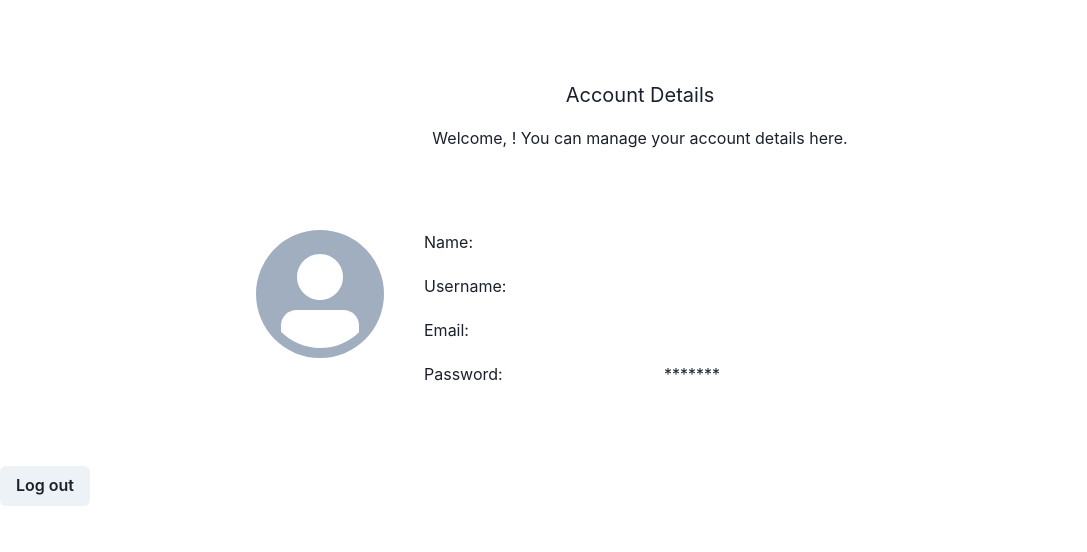
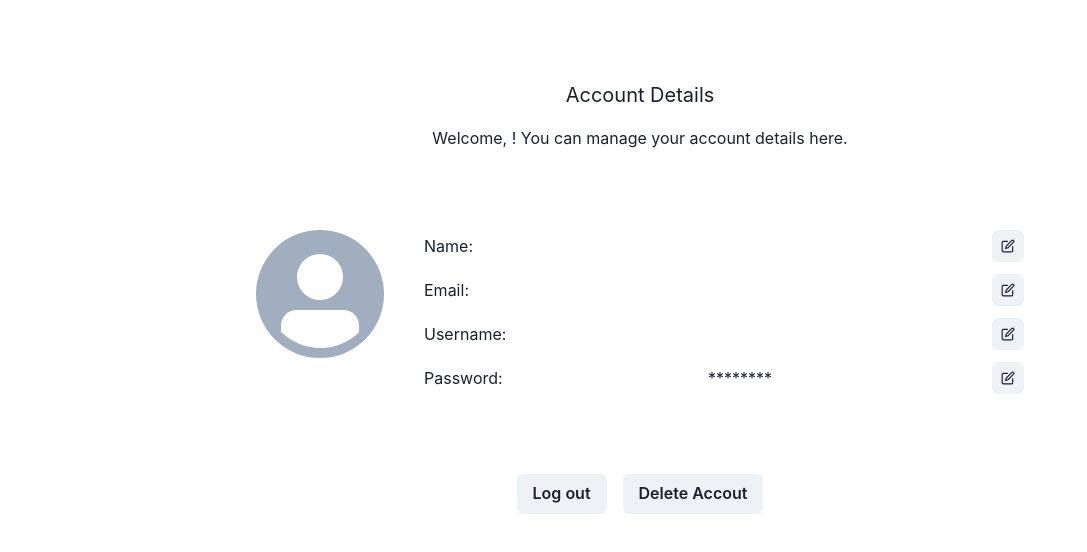
Before and after one commit to janarbo/ZenDo, a React (Create React App) app in the folder frontend/: page /profile in a window 1280 px wide. Shown: the top 552 px of the page, without its empty margins (0-1087 px from the left). Built offline with nearby package versions, Linux system fonts and the light colour scheme.

Commit message:
Updated profile page ui

```diff
--- a/frontend/package.json
+++ b/frontend/package.json
@@ -3,6 +3,7 @@
   "version": "0.1.0",
   "private": true,
   "dependencies": {
+    "@chakra-ui/icons": "^2.1.1",
     "@chakra-ui/react": "^2.8.2",
     "@emotion/react": "^11.11.3",
     "@emotion/styled": "^11.11.0",
--- a/frontend/src/Pages/Profile.tsx
+++ b/frontend/src/Pages/Profile.tsx
@@ -1,6 +1,8 @@
-import { Avatar, Box, Button, Center, Text, useToast} from "@chakra-ui/react";
+import { Avatar, Box, Button, Center, Text, useToast, IconButton} from "@chakra-ui/react";
 import React from "react";
 import { useLoaderData, useNavigate } from "react-router-dom";
+import UserDetailsRow from "../components/Profile/userDetailsRow";
+
 
 
 type Data = {
@@ -8,6 +10,8 @@ type Data = {
     name: string;
     username: string;
 }
+
+
 const Profile = () => {
     const data = useLoaderData() as Data;
     const navigate = useNavigate();
@@ -27,6 +31,14 @@ const Profile = () => {
           });
     }
 
+    const userDetailsRows = [
+        { field: 'Name', value: data.name },
+        { field: 'Email', value: data.email },
+        { field: 'Username', value: data.username },
+        { field: 'Password', value: '********' }
+
+    ]
+
     return (
     <Box>
         <Text textAlign='center' mt={20} mb={4} fontSize={20}> Account Details</Text>
@@ -36,26 +48,25 @@ const Profile = () => {
             <Box>
                 <Avatar  size="2xl" name={data.name} display='flex' alignItems='center' />
             </Box>
-            <Box display="flex" w='100%' gap={5} flexDirection='column' >
-                <Box display='flex'>
-                    <Text w='40%'>Name:</Text>
-                    <Text>{data.name}</Text>
+            <Box display="flex" w='100%' gap={3} flexDirection='column' >
+                    {/* Map over the userDetailsRows array to render UserDetailsRow dynamically */}
+                    {userDetailsRows.map((row, index) => (
+                        <UserDetailsRow key={index} field={row.field} value={row.value} />
+                    ))}
                 </Box>
-                <Box  display='flex'>
-                    <Text w='40%'>Username:</Text>
-                    <Text>{data.username}</Text>
-                </Box>
-                <Box  display='flex'>
-                    <Text w='40%'>Email:</Text>
-                    <Text>{data.email}</Text>
-                </Box>
-                <Box display='flex'>
-                    <Text w='40%'>Password:</Text>
-                    <Text>*******</Text>
-                </Box>
-            </Box>
+            {/* <Box display="flex" w='100%' gap={3} flexDirection='column' >
+                <UserDetailsRow field='Name' value={data.name} />
+                <UserDetailsRow field='Email' value={data.email} />
+                <UserDetailsRow field='Username' value={data.username} />
+                <UserDetailsRow field='Password' value='********' />
+         </Box> */}
         </Box>
-        <Button onClick={logOut}>Log out</Button>
+        <Box display='flex' gap={4} justifyContent='center'>
+             <Button onClick={logOut}>Log out</Button>
+             <Button onClick={()=> {}}> Delete Accout</Button>
+
+        </Box>
+
 
     </Box>
         );
--- /dev/null
+++ b/frontend/src/components/Profile/userDetailsRow.tsx
@@ -0,0 +1,23 @@
+import { EditIcon } from "@chakra-ui/icons"
+import { Box, IconButton, Text } from "@chakra-ui/react"
+import React from "react"
+
+
+
+type Props ={
+    field: string;
+    value: string;
+}
+const UserDetailsRow = ({field, value}: Props) =>{
+    return (
+    <Box display='flex'>
+        <Text flex={1} lineHeight='32px'>{field}:</Text>
+        <Text flex={1} lineHeight='32px'>{value}</Text>
+        <IconButton aria-label='Edit name' icon={<EditIcon />} size='sm' />
+    </Box>
+
+
+    )
+}
+
+export default UserDetailsRow;
```
Also changed, not shown: 1 other file (tests, documents, lock files or other folders).
